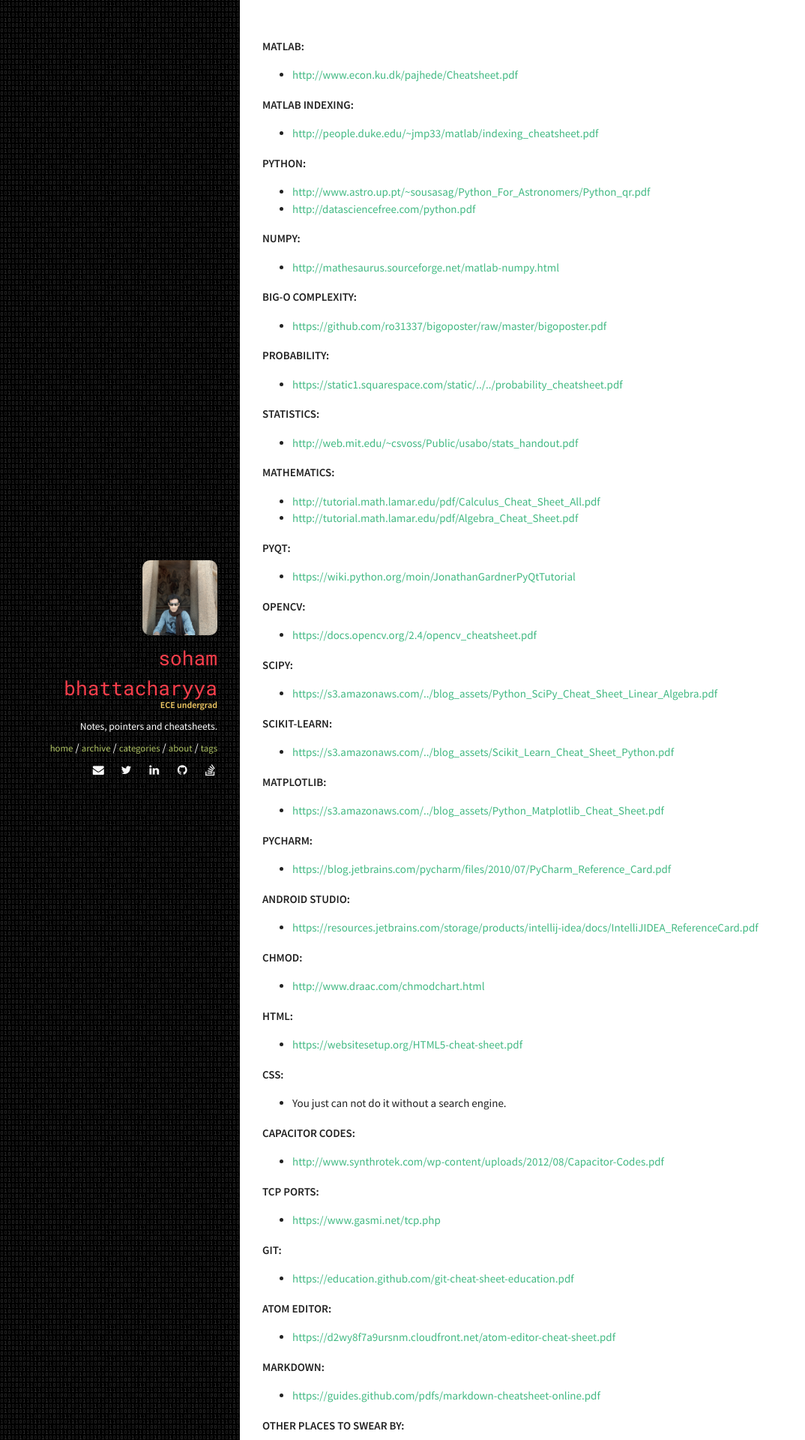
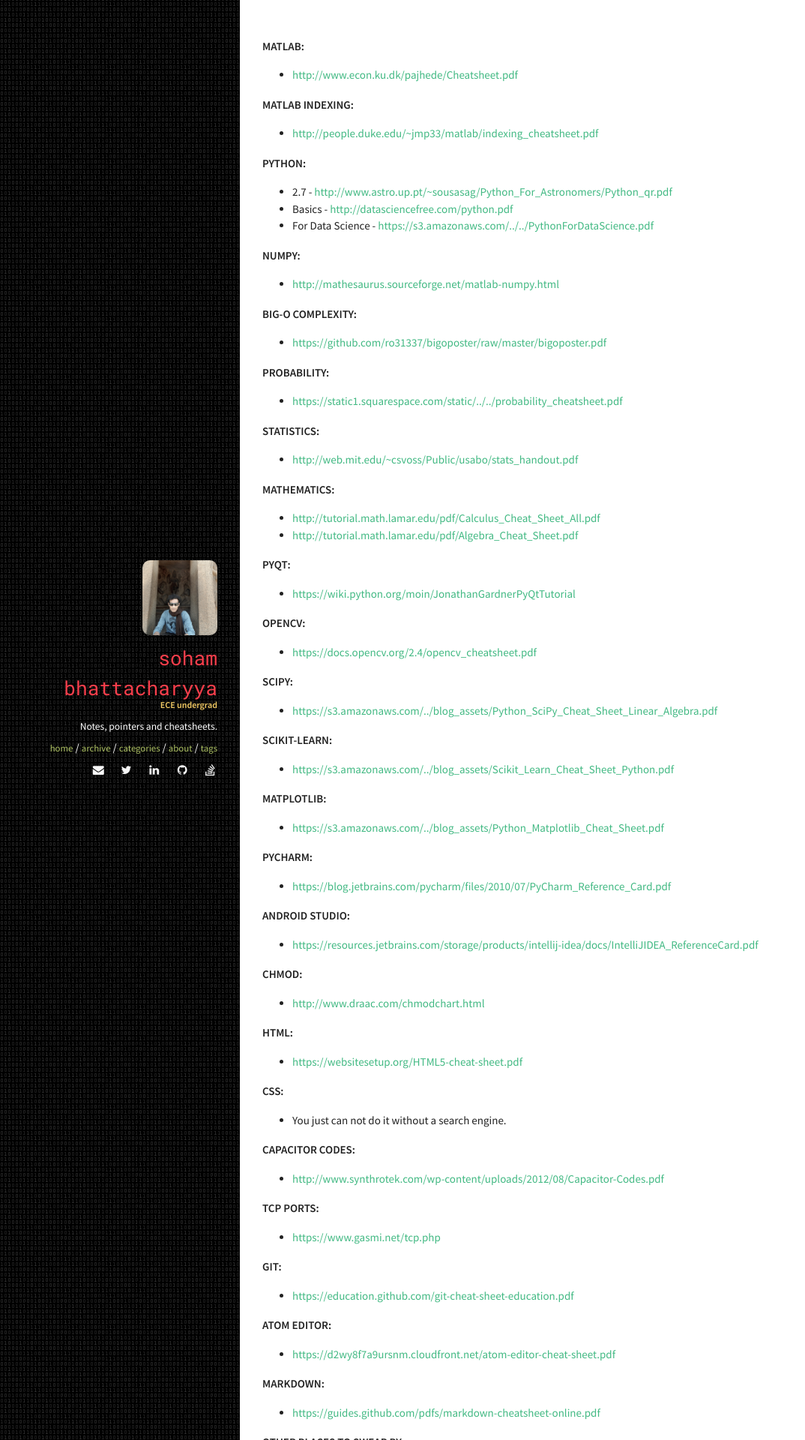
Before and after one commit to sohambhattacharyya/sohambhattacharyya.github.io, a Jekyll site: the page built from _posts/2017-12-09-A-Bunch-of-Cheatsheets.markdown, in a window 1280 px wide. Shown: the part 445-2365 px from the top of the page at 75% size, without its empty margins (0-1074 px from the left). Built offline with Jekyll 4.4.1, drawn with Linux system fonts in a browser that asks for light colours; comment, search, counter and statistics services are not loaded.

Commit message:
Added materials.

```diff
--- a/_posts/2017-12-09-A-Bunch-of-Cheatsheets.markdown
+++ b/_posts/2017-12-09-A-Bunch-of-Cheatsheets.markdown
@@ -19,8 +19,9 @@ image:
 * [http://people.duke.edu/~jmp33/matlab/indexing_cheatsheet.pdf](http://people.duke.edu/~jmp33/matlab/indexing_cheatsheet.pdf)
 
 ###### Python:
-* [http://www.astro.up.pt/~sousasag/Python_For_Astronomers/Python_qr.pdf](http://www.astro.up.pt/~sousasag/Python_For_Astronomers/Python_qr.pdf)
-* [http://datasciencefree.com/python.pdf](http://datasciencefree.com/python.pdf)
+* 2.7 - [http://www.astro.up.pt/~sousasag/Python_For_Astronomers/Python_qr.pdf](http://www.astro.up.pt/~sousasag/Python_For_Astronomers/Python_qr.pdf)
+* Basics - [http://datasciencefree.com/python.pdf](http://datasciencefree.com/python.pdf)
+* For Data Science - [https://s3.amazonaws.com/../../PythonForDataScience.pdf](https://s3.amazonaws.com/assets.datacamp.com/blog_assets/PythonForDataScience.pdf)
 
 ###### NumPy:
 * [http://mathesaurus.sourceforge.net/matlab-numpy.html](http://mathesaurus.sourceforge.net/matlab-numpy.html)
```
